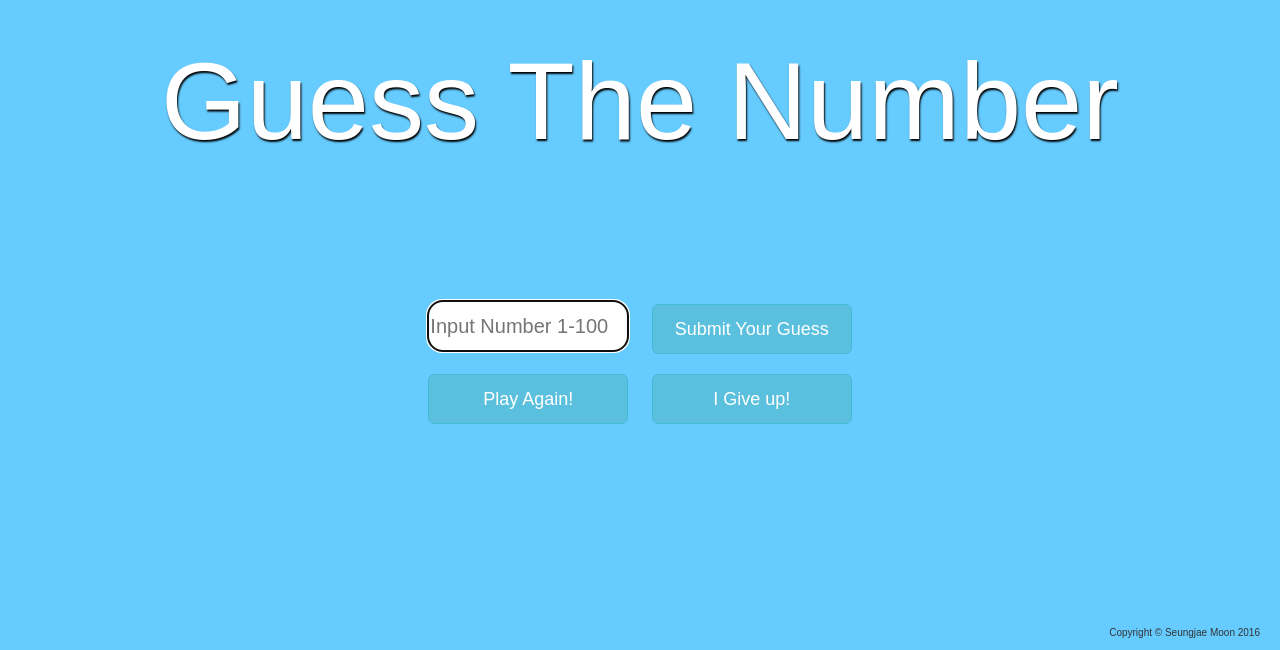
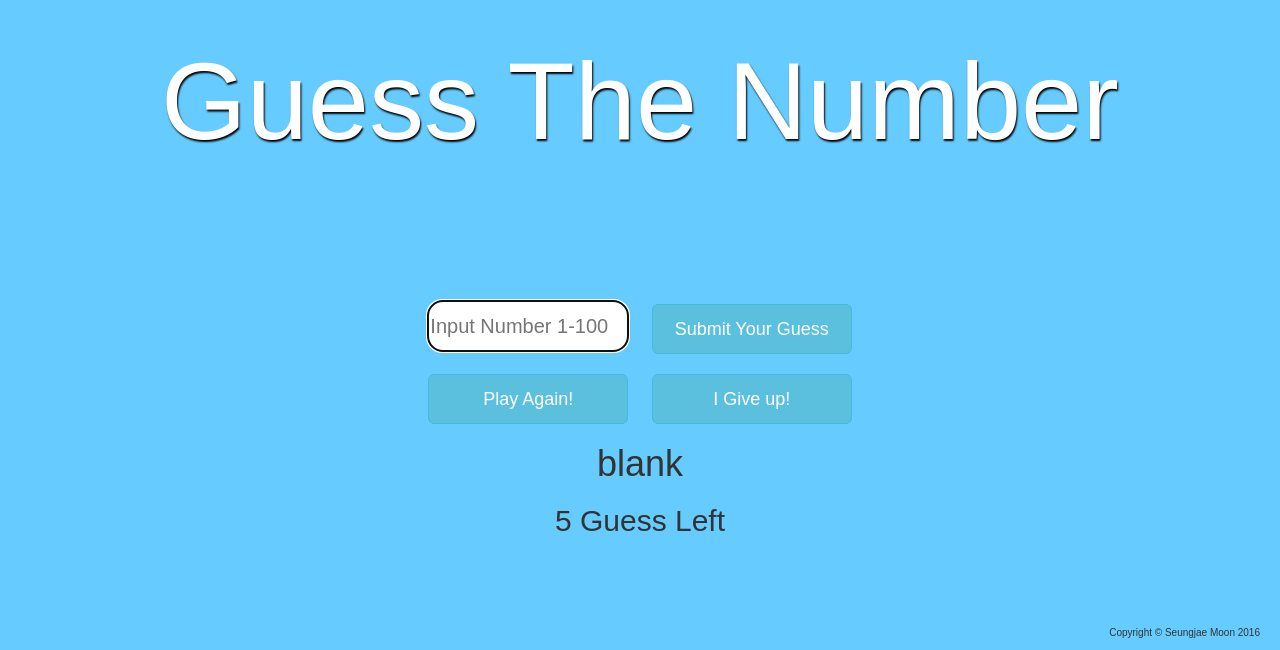
Before and after one commit to sjaymoon15/guessing-game, a plain HTML site: page index.html in a window 1280 px wide. Shown: the part 150-800 px from the top of the page. Drawn offline with nearby package versions, Linux system fonts and the light colour scheme.

Commit message:
Add #status #guess-count

```diff
--- a/index.html
+++ b/index.html
@@ -27,11 +27,15 @@
         <button type='button'  class="btn btn-lg btn-info" class='square-box'>Play Again!</button>
         <button type='button'  class="btn btn-lg btn-info" class='square-box'>I Give up!</button>
     </div>
+    <div class="status-guess-box">
+      <h1 id = "status">blank</h1>
+      <h2 id = "guess-count"><span id="guess-left">5</span> Guess Left</h2>
+    </div>
     <footer>
         <p>Copyright &copy; Seungjae Moon 2016</p>
     </footer>
     <script src="https://ajax.googleapis.com/ajax/libs/jquery/1.12.3/jquery.min.js"></script>
-    <script type="guessingGame.js"></script>
+    <script src = "guessingGame.js"></script>
 </body>
 
 </html>
```
